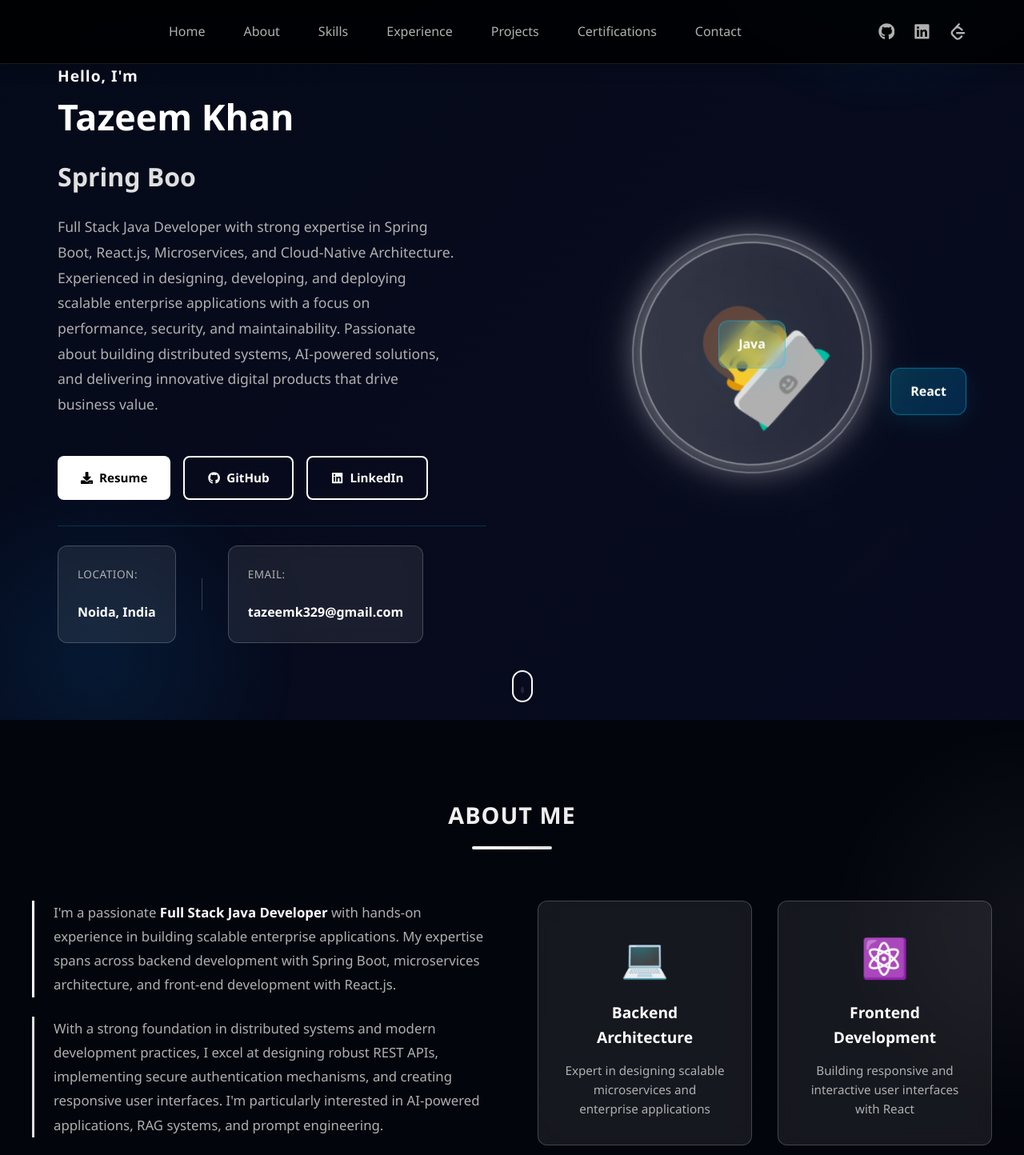
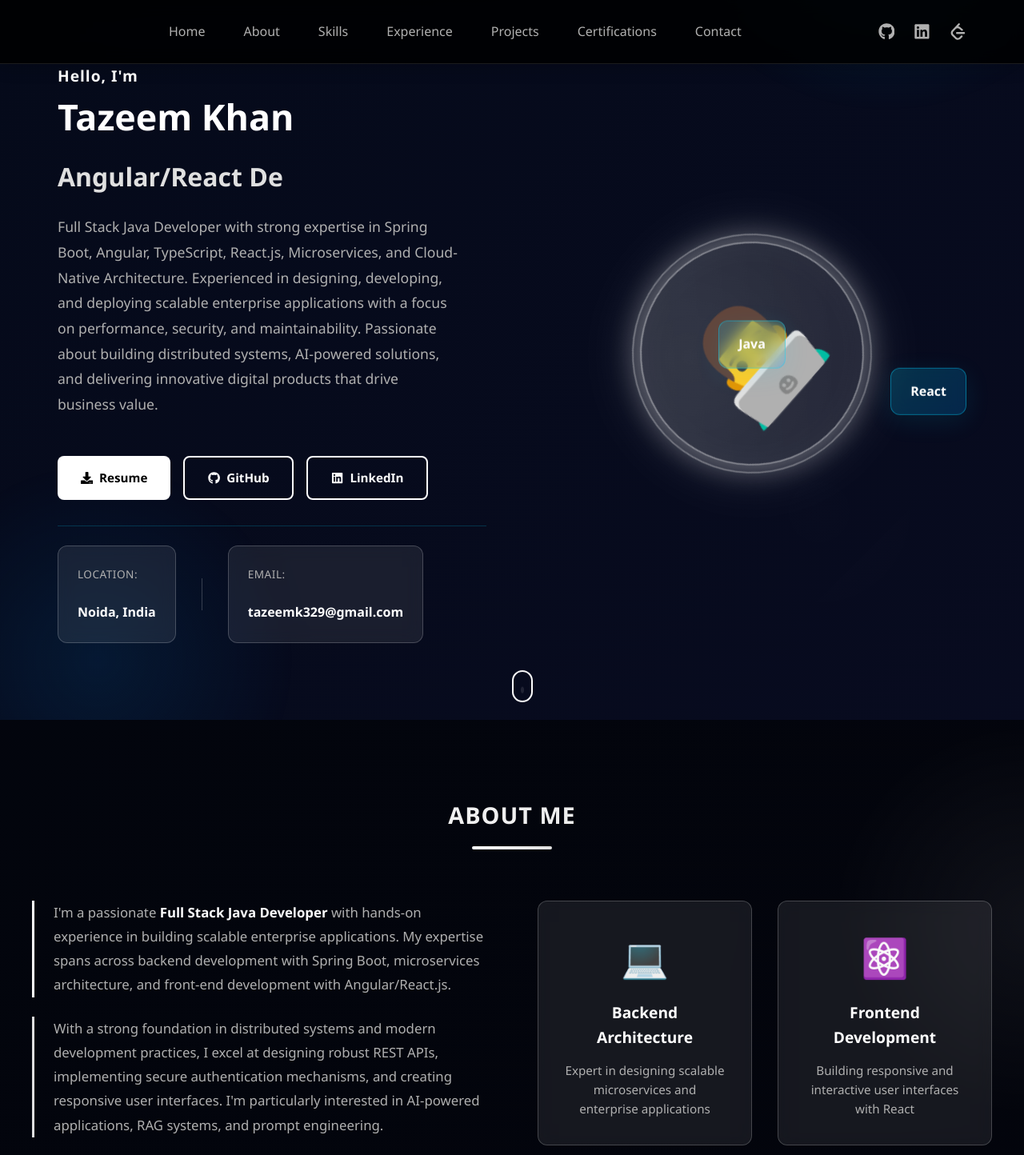
Before and after one commit to tazeemk/Portfolio, a React (Create React App) app: page / in a window 1280 px wide. Shown: the top 1444 px of the page at 80% size. Built offline with nearby package versions, Linux system fonts and the light colour scheme.

Commit message:
new changes

```diff
--- a/public/index.html
+++ b/public/index.html
@@ -7,7 +7,7 @@
     <meta name="theme-color" content="#000000" />
     <meta
       name="description"
-      content="Tazeem Khan - Full Stack Java Developer | Spring Boot | React.js | AI/RAG Enthusiast. Professional portfolio showcasing projects, skills, and experience."
+      content="Tazeem Khan - Full Stack Developer | Spring Boot | Angular | TypeScript | React.js | AI/RAG Enthusiast. Professional portfolio showcasing projects, skills, and experience."
     />
     <link rel="apple-touch-icon" href="%PUBLIC_URL%/logo192.png" />
     <!--
--- a/src/components/About.js
+++ b/src/components/About.js
@@ -52,7 +52,7 @@ const About = () => {
               I'm a passionate <span className='highlight'>Full Stack Java Developer</span> with
               hands-on experience in building scalable enterprise applications. My expertise spans
               across backend development with Spring Boot, microservices architecture, and
-              front-end development with React.js.
+              front-end development with Angular/React.js.
             </p>
 
             <p className='about-paragraph'>
--- a/src/components/Certifications.js
+++ b/src/components/Certifications.js
@@ -17,8 +17,8 @@ const Certifications = () => {
       issuer: 'Naresh IT, Hyderabad',
       issueDate: 'June 2023',
       expiryDate: 'January 2024',
-      description: 'Comprehensive certification covering Java, Spring Boot, Hibernate, REST APIs, and React.js',
-      skills: ['Java', 'Spring Boot', 'Hibernate', 'REST API', 'React.js', 'MySQL','DevSecAp Tools'],
+      description: 'Comprehensive certification covering Java, Spring Boot, Hibernate, REST APIs, and Angular for full-stack development.',
+      skills: ['Java', 'Spring Boot', 'Hibernate', 'REST API', 'Angular', 'TypeScript', 'React.js', 'MySQL','DevSecAp Tools'],
       badge: '🏆',
     },
   ];
--- a/src/components/Hero.js
+++ b/src/components/Hero.js
@@ -13,9 +13,8 @@ const Hero = () => {
 
   useEffect(() => {
     const words = [
-      'Full Stack Java Developer',
-      'Spring Boot Developer',
-      'React Developer',
+      'Full Stack  Developer',
+      'Angular/React Developer',
       'AI/RAG Enthusiast',
     ];
     const period = 2000;
@@ -83,7 +82,7 @@ const Hero = () => {
               <span className='cursor'>|</span>
             </div>
             <p className='hero-description'>
-              Full Stack Java Developer with strong expertise in Spring Boot, React.js, Microservices, and Cloud-Native Architecture. Experienced in designing, developing, and deploying scalable enterprise applications with a focus on performance, security, and maintainability. Passionate about building distributed systems, AI-powered solutions, and delivering innovative digital products that drive business value.
+              Full Stack Java Developer with strong expertise in Spring Boot, Angular, TypeScript, React.js, Microservices, and Cloud-Native Architecture. Experienced in designing, developing, and deploying scalable enterprise applications with a focus on performance, security, and maintainability. Passionate about building distributed systems, AI-powered solutions, and delivering innovative digital products that drive business value.
             </p>
           </motion.div>
 
--- a/src/components/Projects.js
+++ b/src/components/Projects.js
@@ -23,7 +23,7 @@ const Projects = () => {
         'Resolved production issues',
         'Supported 500+ daily users',
       ],
-      technologies: ['Java 17', 'Spring Boot', 'Hibernate', 'React.js', 'SQL Server', 'JWT'],
+      technologies: ['Java 17', 'Spring Boot', 'Hibernate', 'Angular', 'TypeScript', 'React.js', 'SQL Server', 'JWT'],
       featured: true,
       stats: {
         performance: '45% faster',
@@ -42,7 +42,7 @@ const Projects = () => {
         'LLM-based answer generation',
         'Vector database integration',
       ],
-      technologies: ['Python', 'LangChain', 'Qdrant', 'Ollama', 'React.js', 'FastAPI'],
+      technologies: ['Python', 'LangChain', 'Qdrant', 'Ollama','Angular','TypeScript', 'React.js', 'FastAPI'],
       featured: false,
       stats: {
         accuracy: '95%',
@@ -65,6 +65,8 @@ const Projects = () => {
         'Java 8',
         'Spring Boot',
         'Spring Batch',
+        'Angular',
+        'TypeScript',
         'React.js',
         'MySQL',
         'Docker',
--- a/src/components/Skills.js
+++ b/src/components/Skills.js
@@ -11,6 +11,7 @@ import {
   FaServer,
   FaCogs,
   FaCubes,
+  FaAngular,
 } from 'react-icons/fa';
 import { SiSpringboot, SiHibernate } from 'react-icons/si';
 import '../styles/Skills.css';
@@ -37,6 +38,8 @@ const Skills = () => {
     {
       title: 'Frontend',
       skills: [
+        { name: 'Angular', icon: FaAngular, color: '#61DAFB' },
+        { name: 'TypeScript', icon: FaAngular, color: '#61DAFB' },
         { name: 'React.js', icon: FaReact, color: '#61DAFB' },
         { name: 'JavaScript', icon: FaReact, color: '#F7DF1E' },
         { name: 'HTML', icon: FaReact, color: '#E34C26' },
```
